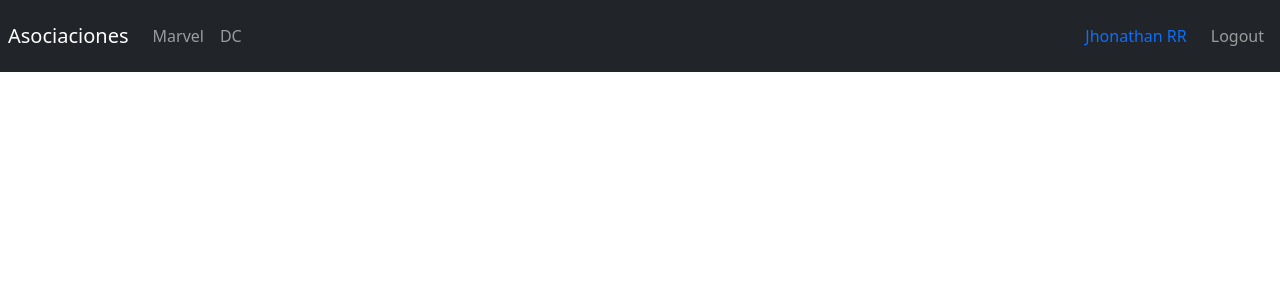
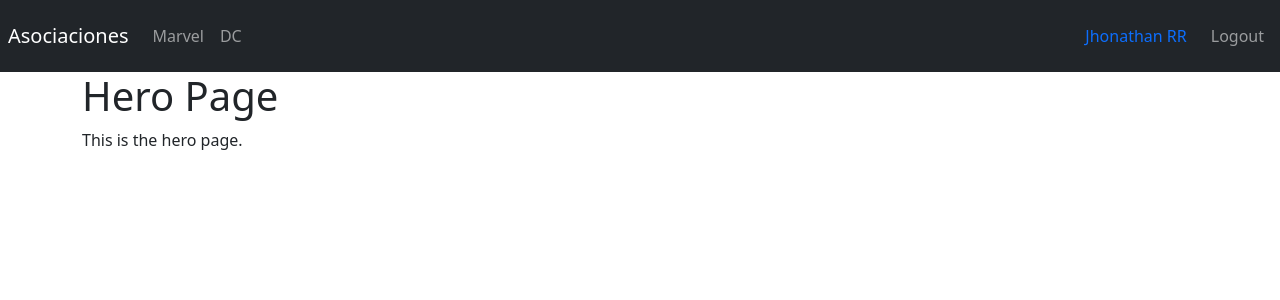
Before and after one commit to jhonathan0835/front-react, a React (Vite) app: page /hero in a window 1280 px wide. Shown: the top 300 px of the page. Built offline with nearby package versions, Linux system fonts and the light colour scheme.

Commit message:
Creando segundo router, adicional se crean dos paginas mas SearchPage y HeroPage

```diff
--- /dev/null
+++ b/src/heroes/pages/HeroPage.tsx
@@ -0,0 +1,12 @@
+import React from 'react'
+
+const HeroPage = () => {
+  return (
+    <>
+      <h1>Hero Page</h1>
+      <p>This is the hero page.</p>
+    </>
+  )
+}
+
+export default HeroPage
--- /dev/null
+++ b/src/heroes/pages/SearchPage.tsx
@@ -0,0 +1,12 @@
+import React from 'react'
+
+const SearchPage = () => {
+  return (
+    <>
+      <h1>Search Page</h1>
+      <p>This is the search page.</p>
+    </>
+  )
+}
+
+export default SearchPage
--- a/src/router/AppRouter.tsx
+++ b/src/router/AppRouter.tsx
@@ -4,16 +4,14 @@
 import DCPage from '../heroes/pages/DCPage';
 import LoginPage from '../auth/pages/LoginPage';
 import Navbar from '../ui/components/NavBar';
+import HeroesRoutes from '../routes/HeroesRoutes';
 
 const AppRouter = () => {
   return (
     <>
-    <Navbar />
       <Routes>
-      <Route path="marvel" element={<MarvelPage />} />
-      <Route path="dc" element={<DCPage />} />
       <Route path="login" element={<LoginPage />} />
-      <Route path="/" element={<Navigate to="marvel" />} />
+      <Route path="/*" element={<HeroesRoutes />} />
     </Routes>
     </>
 
--- /dev/null
+++ b/src/routes/HeroesRoutes.tsx
@@ -0,0 +1,25 @@
+import Navbar from '../ui/components/NavBar'
+import { Routes, Route, Navigate } from "react-router-dom";
+import MarvelPage from '../heroes/pages/MarvelPage';
+import DCPage from '../heroes/pages/DCPage';
+import SearchPage from '../heroes/pages/SearchPage';
+import HeroPage from '../heroes/pages/HeroPage';
+
+const HeroesRoutes = () => {
+  return (
+    <>
+     <Navbar />
+     <div className='container'>
+     <Routes>
+        <Route path="marvel" element={<MarvelPage />} />
+        <Route path="dc" element={<DCPage />} />
+        <Route path="search" element={<SearchPage />} />
+        <Route path="hero" element={<HeroPage />} />
+        <Route path="/" element={<Navigate to="/marvel" />} />
+    </Routes>
+     </div>
+    </>
+  )
+}
+
+export default HeroesRoutes
```
